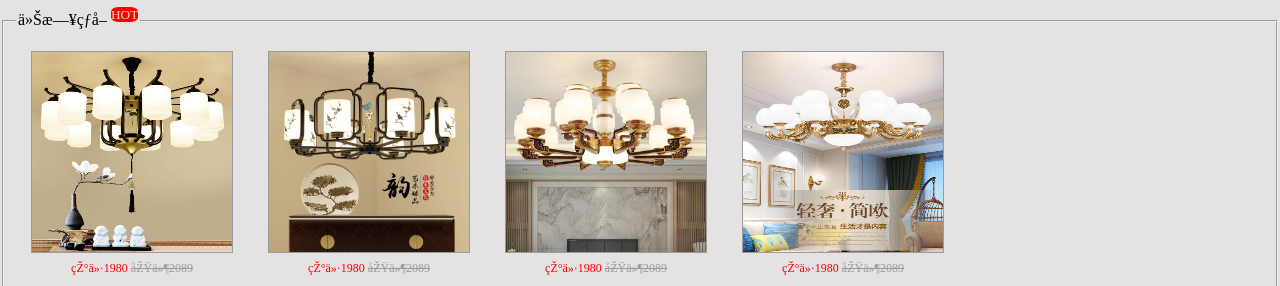
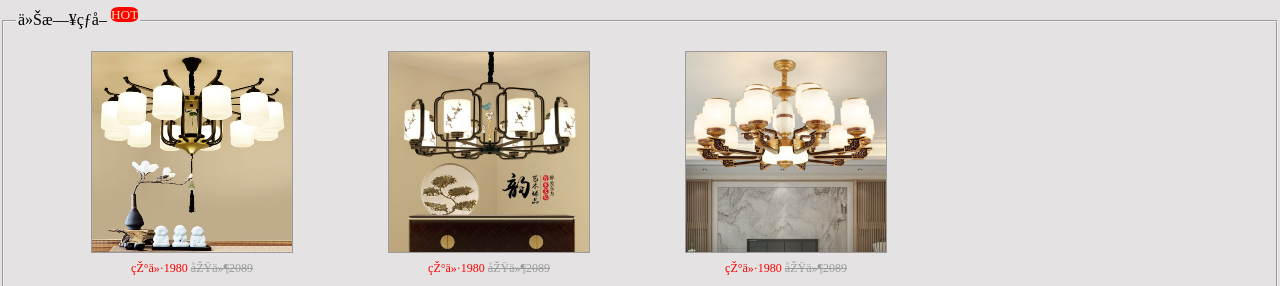
Before and after one commit to zhanghaoyu0/zhanghaoyu0.github.io, a plain HTML site: page index.html in a window 1280 px wide. Shown: the part 486-772 px from the top of the page. Drawn offline with Linux system fonts and the light colour scheme.

Commit message:
Add files via upload

```diff
--- a/css/head.css
+++ b/css/head.css
@@ -125,7 +125,8 @@ th:hover{
        height: 200px;
        border: 1px solid rgb(155, 155, 155);
        float: left;
-       margin:10px 20px 100px 15px;
+
+       margin:10px 20px 100px 75px;
 
    }
    .bod a:hover{
--- a/index.html
+++ b/index.html
@@ -70,12 +70,12 @@
                     <span>现价1980 <del>原件2089</del></span>
                     <a href="./1.html"> 吊灯现代简约卧室灯中国风创意</a>
                 </div>
-                <div class="box1">
+                <!-- <div class="box1">
                     <img src="./img/hobo/5.jpg" alt="">
                     <span>现价1980 <del>原件2089</del></span>
                     <a href="./1.html "> 吊灯现代简约卧室灯中国风创意</a>
                 </div>
-                <!-- <div class="box1">
+                <div class="box1">
                     <img src="./img/hobo/6.jpg" alt="">
                     <span>现价1980 <del>原件2089</del></span>
                     <a href="./1.html "> 吊灯现代简约卧室灯中国风创意</a>
@@ -89,12 +89,12 @@
                     <span>现价1980 <del>原件2089</del></span>
                     <a href="./1.html "> 吊灯现代简约卧室灯中国风创意</a>
 
-                </div> -->
+                </div>
                 <div class="box1">
                     <img src="./img/hobo/7.jpg" alt="">
                     <span>现价1980 <del>原件2089</del></span>
                     <a href="./1.html "> 吊灯现代简约卧室灯中国风创意</a>
-                </div>
+                </div> -->
                 <div class="box1">
                     <img src="./img/hobo/8.jpg" alt="">
                     <span>现价1980 <del>原件2089</del></span>
```
